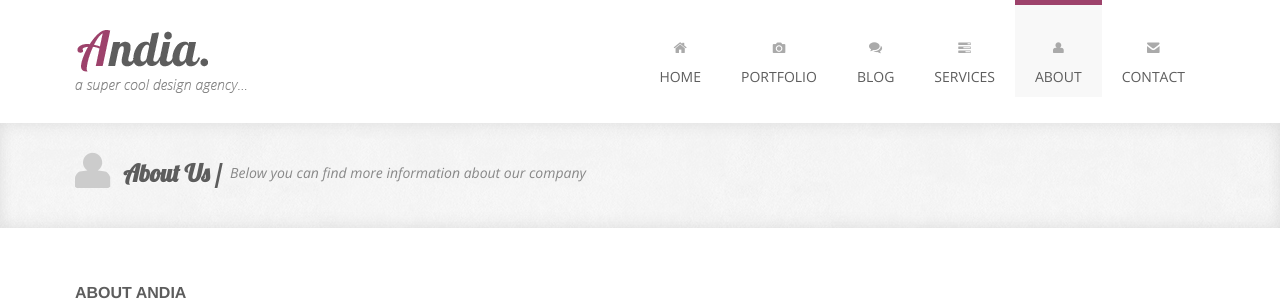
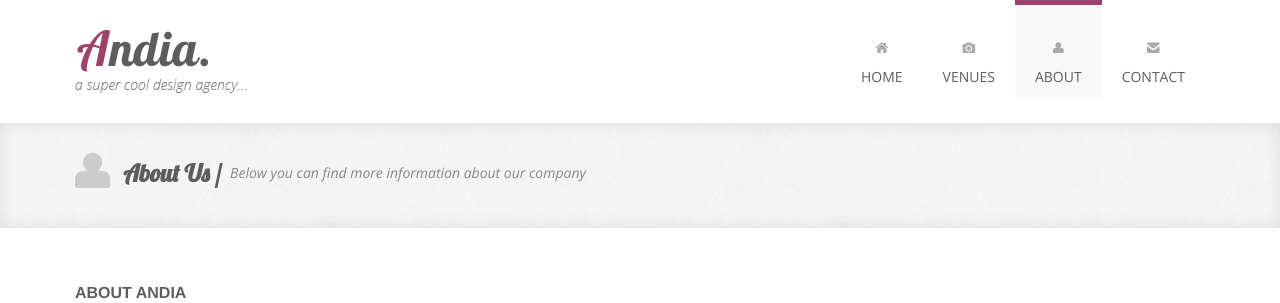
Before and after one commit to andreagrandi/workshopvenues, a Django app: page / in a window 1280 px wide. Shown: the top 303 px of the page. Run offline with Django 3.2, Linux system fonts and the light colour scheme; parts of the project's set-up code (start-up, migrations or seed data) failed here and were passed over; some libraries are stand-ins or nearby versions; some web fonts are replaced.

Commit message:
Rename menu voice to Venues

```diff
--- a/workshopvenues/venues/templates/venues/about.html
+++ b/workshopvenues/venues/templates/venues/about.html
@@ -56,13 +56,7 @@
                                         <a href="index.html"><i class="icon-home"></i><br />Home</a>
                                     </li>
                                     <li>
-                                        <a href="portfolio.html"><i class="icon-camera"></i><br />Portfolio</a>
-                                    </li>
-                                    <li>
-                                        <a href="#"><i class="icon-comments"></i><br />Blog</a>
-                                    </li>
-                                    <li>
-                                        <a href="services.html"><i class="icon-tasks"></i><br />Services</a>
+                                        <a href="venues.html"><i class="icon-camera"></i><br />Venues</a>
                                     </li>
                                     <li class="current-page">
                                         <a href="about.html"><i class="icon-user"></i><br />About</a>
```
